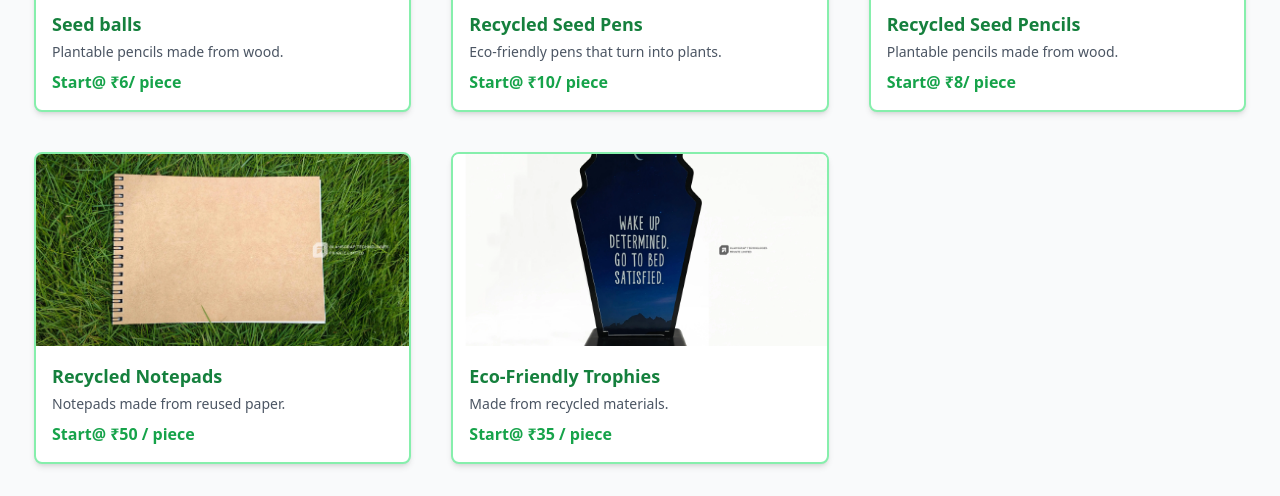
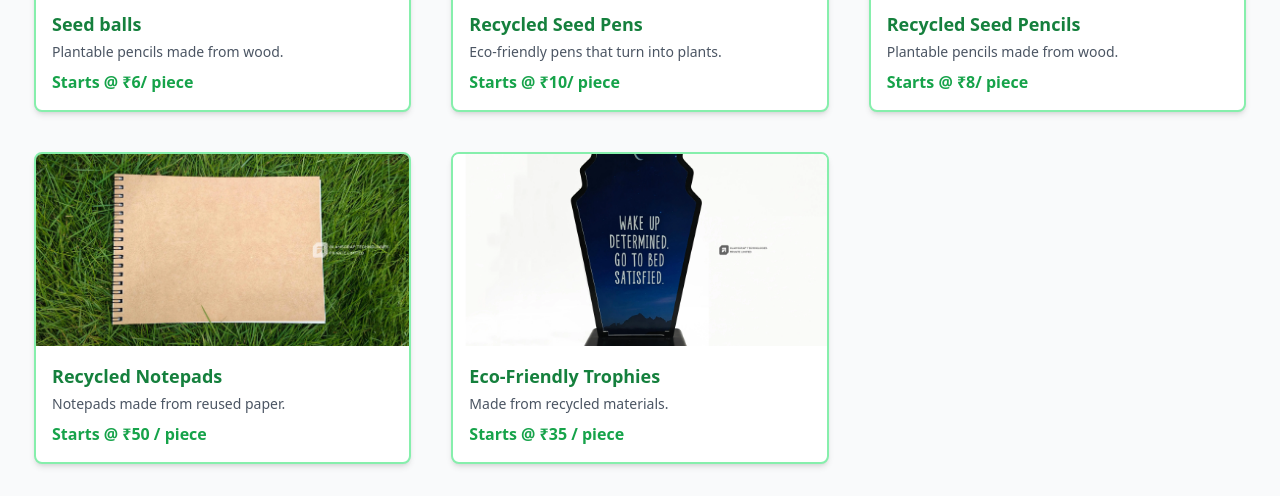
Before and after one commit to glamscraptech/glamscrap, a plain HTML site: page products.html in a window 1280 px wide. Shown: the part 762-1258 px from the top of the page. Drawn offline with nearby package versions, Linux system fonts and the light colour scheme.

Commit message:
Update products.html

```diff
--- a/products.html
+++ b/products.html
@@ -144,7 +144,7 @@
         <div class="p-4">
           <h3 class="text-lg font-bold text-green-700">Seed balls</h3>
           <p class="text-gray-600 text-sm mt-1">Plantable pencils made from wood.</p>
-          <p class="text-green-600 font-semibold mt-2">Start@ ₹6/ piece</p>
+          <p class="text-green-600 font-semibold mt-2">Starts @ ₹6/ piece</p>
         </div>
       </a>
       <!-- Product Card 1 -->
@@ -153,7 +153,7 @@
         <div class="p-4">
           <h3 class="text-lg font-bold text-green-700">Recycled Seed Pens</h3>
           <p class="text-gray-600 text-sm mt-1">Eco-friendly pens that turn into plants.</p>
-          <p class="text-green-600 font-semibold mt-2">Start@ ₹10/ piece</p>
+          <p class="text-green-600 font-semibold mt-2">Starts @ ₹10/ piece</p>
         </div>
       </a>
 
@@ -163,7 +163,7 @@
         <div class="p-4">
           <h3 class="text-lg font-bold text-green-700">Recycled Seed Pencils</h3>
           <p class="text-gray-600 text-sm mt-1">Plantable pencils made from wood.</p>
-          <p class="text-green-600 font-semibold mt-2">Start@ ₹8/ piece</p>
+          <p class="text-green-600 font-semibold mt-2">Starts @ ₹8/ piece</p>
         </div>
       </a>
 
@@ -174,7 +174,7 @@
         <div class="p-4">
           <h3 class="text-lg font-bold text-green-700">Recycled Notepads</h3>
           <p class="text-gray-600 text-sm mt-1">Notepads made from reused paper.</p>
-          <p class="text-green-600 font-semibold mt-2">Start@ ₹50 / piece</p>
+          <p class="text-green-600 font-semibold mt-2">Starts @ ₹50 / piece</p>
         </div>
       </a>
 
@@ -185,7 +185,7 @@
         <div class="p-4">
           <h3 class="text-lg font-bold text-green-700">Eco-Friendly Trophies</h3>
           <p class="text-gray-600 text-sm mt-1">Made from recycled materials.</p>
-          <p class="text-green-600 font-semibold mt-2">Start@ ₹35 / piece</p>
+          <p class="text-green-600 font-semibold mt-2">Starts @ ₹35 / piece</p>
         </div>
       </a>
     </div>
```
